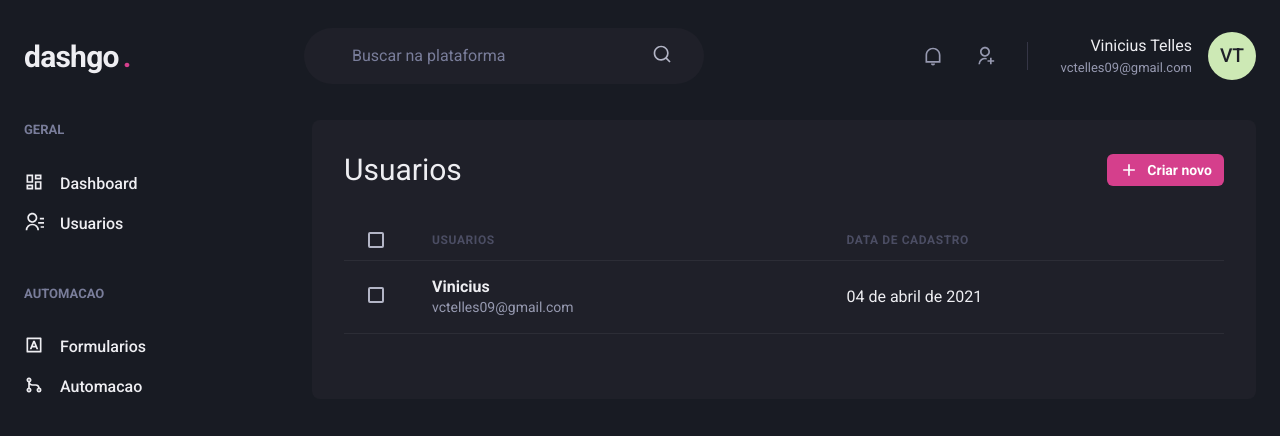
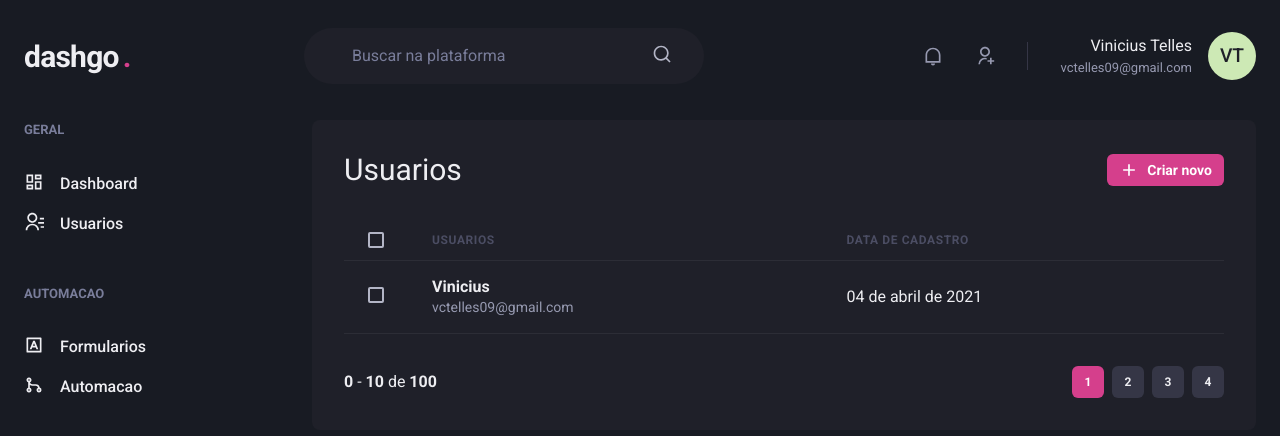
Before and after one commit to IceHower/dashgo, a Next.js app: page /users in a window 1280 px wide. Shown: the top 436 px of the page. Built offline with nearby package versions, Linux system fonts and the light colour scheme.

Commit message:
Finished all screens

```diff
--- /dev/null
+++ b/src/components/Pagination.tsx
@@ -0,0 +1,48 @@
+import { Stack, Button, Box } from '@chakra-ui/react';
+
+
+export function Pagination() {
+    return(
+        <Stack direction="row" mt="8" justify="space-between" align="center" spacing="6">
+            <Box> <strong>0</strong> - <strong>10</strong> de <strong>100</strong></Box>
+            <Stack direction="row" spacing="2">
+                <Button
+                size="sm"
+                fontSize="xs"
+                width="4"
+                colorScheme="pink"
+                disabled
+                _disabled={{bgColor: 'pink.500', cursor: 'default'}}
+                >1</Button>
+
+                <Button
+                size="sm"
+                fontSize="xs"
+                width="4"
+                bgColor="gray.700"
+                _hover={{bg: 'gray.500'}}
+                >
+                    2
+                </Button>
+                <Button
+                size="sm"
+                fontSize="xs"
+                width="4"
+                bgColor="gray.700"
+                _hover={{bg: 'gray.500'}}
+                >
+                    3
+                </Button>
+                <Button
+                size="sm"
+                fontSize="xs"
+                width="4"
+                bgColor="gray.700"
+                _hover={{bg: 'gray.500'}}
+                >
+                    4
+                </Button>
+            </Stack>
+        </Stack>
+    )
+}
--- a/src/pages/users/index.tsx
+++ b/src/pages/users/index.tsx
@@ -1,6 +1,7 @@
 import { Box, Button, Checkbox, Flex, Heading, Icon, Table, Tbody, Td, Text, Th, Thead, Tr } from '@chakra-ui/react';
 import { RiAddLine } from 'react-icons/ri';
 import { Header } from '../../components/Header';
+import { Pagination } from '../../components/Pagination';
 import { Sidebar } from '../../components/Sidebar';
 
 
@@ -55,6 +56,7 @@
                             </Tr>
                         </Tbody>
                     </Table>
+                    <Pagination />
                 </Box>
             </Flex>
         </Box>
```
Also changed, not shown: src/pages/users/create.tsx (added, +41 -0 lines).
